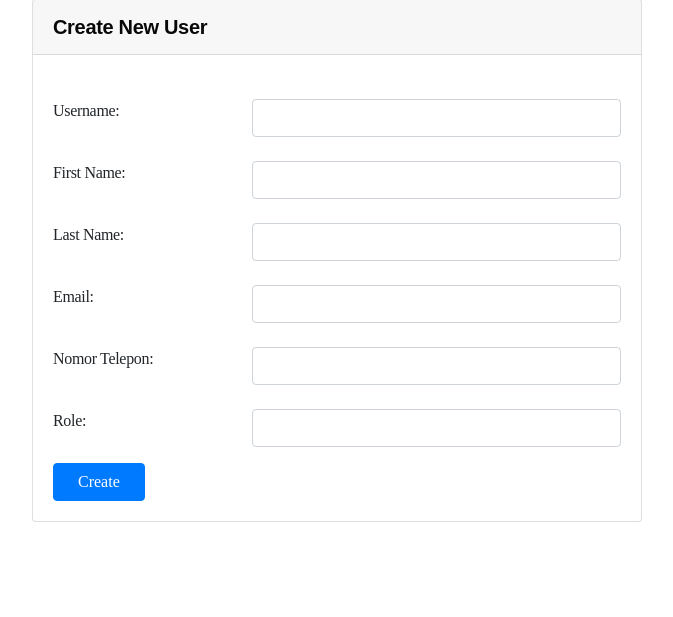
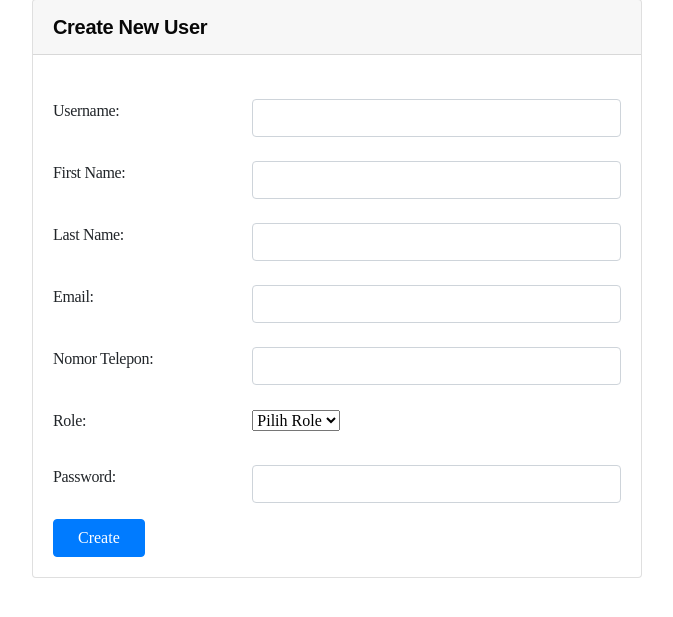
Before and after one commit to aikosulaiman/sirad-radhiyan, a Django app: page /add-user in a window 1280 px wide. Shown: the part 129-746 px from the top of the page, without its empty margins (303-976 px from the left). Run offline with Django 4.2, Linux system fonts and the light colour scheme; some web fonts are replaced.

Commit message:
modified html create user

```diff
--- a/user/templates/user_add.html
+++ b/user/templates/user_add.html
@@ -22,7 +22,7 @@
                     Create New User
                 </div>
                 <div class="card-body">
-                    <form class="user" method="post">
+                    <form class="user" method="POST">
                         {% csrf_token %}
                         {% if form.errors %}
                         <div class="alert alert-danger" role="alert">
@@ -57,7 +57,7 @@
                             <div class="row mt-4">
                                 <label class="col-sm-4">Email:</label>
                                 <div class="col-sm-8">
-                                    <input type="text" name="{{ form.email.name }}" class="form-control" id="email" required>
+                                    <input type="email" name="{{ form.email.name }}" class="form-control" id="email" required>
                                 </div>
                             </div>
                         </div>
@@ -65,7 +65,7 @@
                             <div class="row mt-4">
                                 <label class="col-sm-4">Nomor Telepon:</label>
                                 <div class="col-sm-8">
-                                    <input type="text" name="{{ form.no_telepon.name }}" class="form-control" id="no_telepon" required>
+                                    <input type="number" name="{{ form.no_telepon.name }}" class="form-control" id="no_telepon" required>
                                 </div>
                             </div>
                         </div>
@@ -73,8 +73,25 @@
                             <div class="row mt-4">
                                 <label class="col-sm-4">Role:</label>
                                 <div class="col-sm-8">
-                                    <!-- <select class="form-select form-select-sm" aria-label=".form-select-sm example"></select> -->
-                                    <input type="form-select" name="{{ form.role.name }}" class="form-control" id="role" required>
+                                    <select id="role" name="{{ form.role.name }}" class="form-select form-select-sm" aria-label=".form-select-sm example">
+                                        <option selected>Pilih Role</option>
+                                        <option value="Admin">Admin</option>
+                                        <option value="Customer">Customer</option>
+                                        <option value="Dokter">Dokter</option>
+                                        <option value="Groomer">Groomer</option>
+                                        <option value="Karyawan">Karyawan</option>
+
+                                    </select>
+                                    <!-- <input type="text" name="{{ form.role.name }}" class="form-control" id="role" required> -->
+
+                                </div>
+                            </div>
+                        </div>
+                        <div class="form-group">
+                            <div class="row mt-4">
+                                <label class="col-sm-4">Password:</label>
+                                <div class="col-sm-8">
+                                    <input type="password" name="{{ form.password.name }}" class="form-control" id="password" required>
                                 </div>
                             </div>
                         </div>
```
